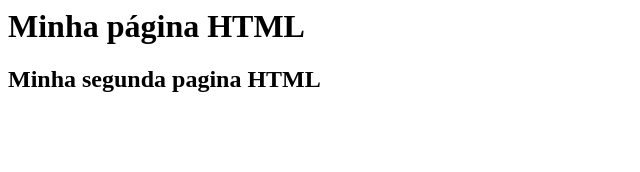
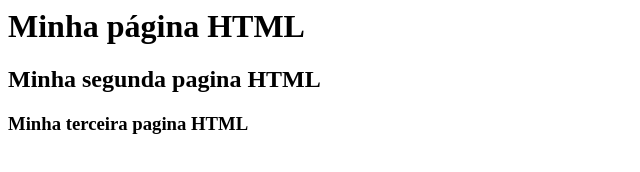
Before and after one commit to math-rafaini/gama-no-github, a plain HTML site: page index.html in a window 1280 px wide. Shown: the whole page, without its empty margins (0-640 px from the left). Drawn offline with Linux system fonts and the light colour scheme.

Commit message:
Update index.html
Index.html finale updated

```diff
--- a/index.html
+++ b/index.html
@@ -2,5 +2,6 @@
   <body>
     <h1>Minha página HTML</h1>
     <h2>Minha segunda pagina HTML</h2>
+    <h3>Minha terceira pagina HTML</h3>
   </body>
 </html>
```
